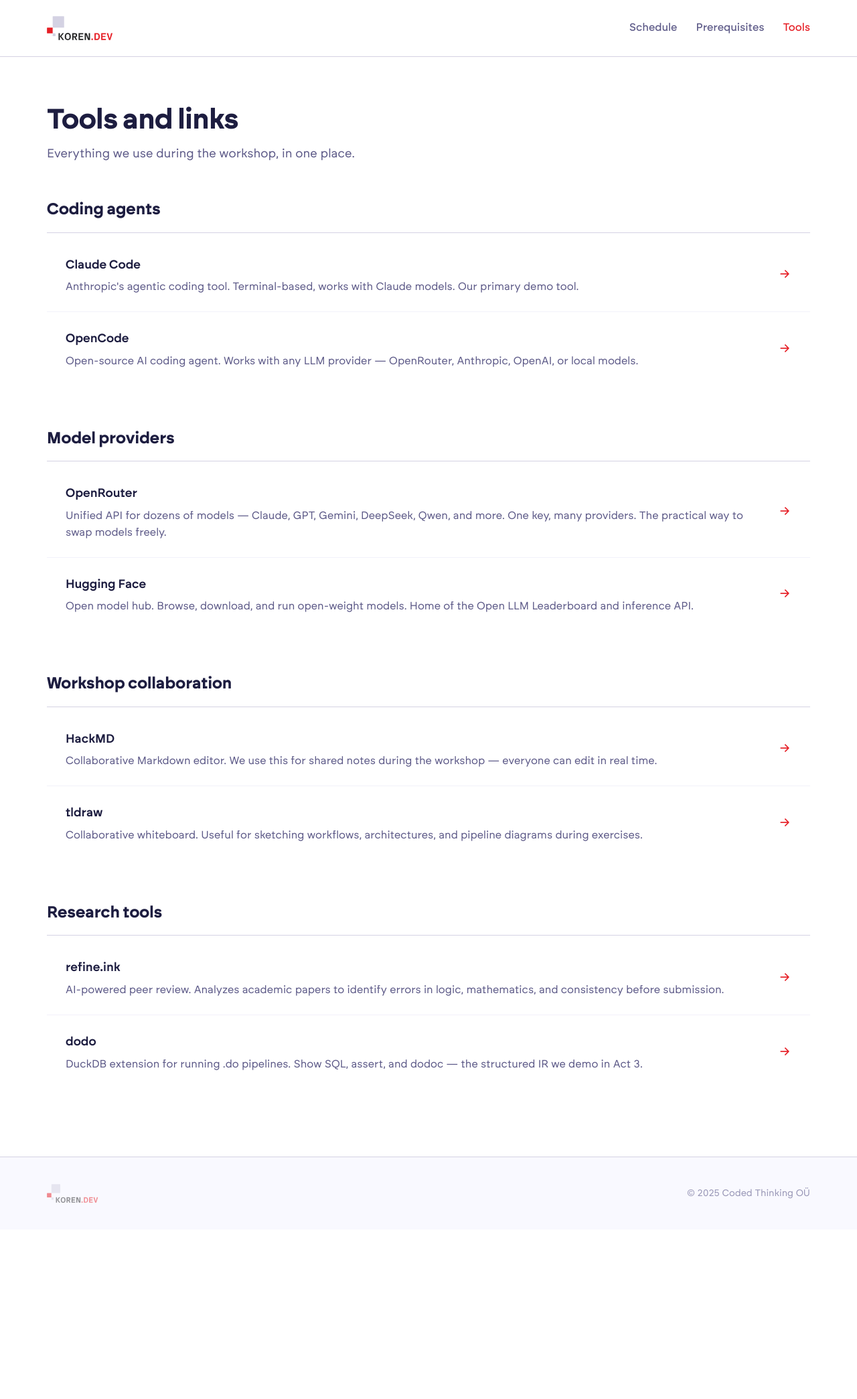
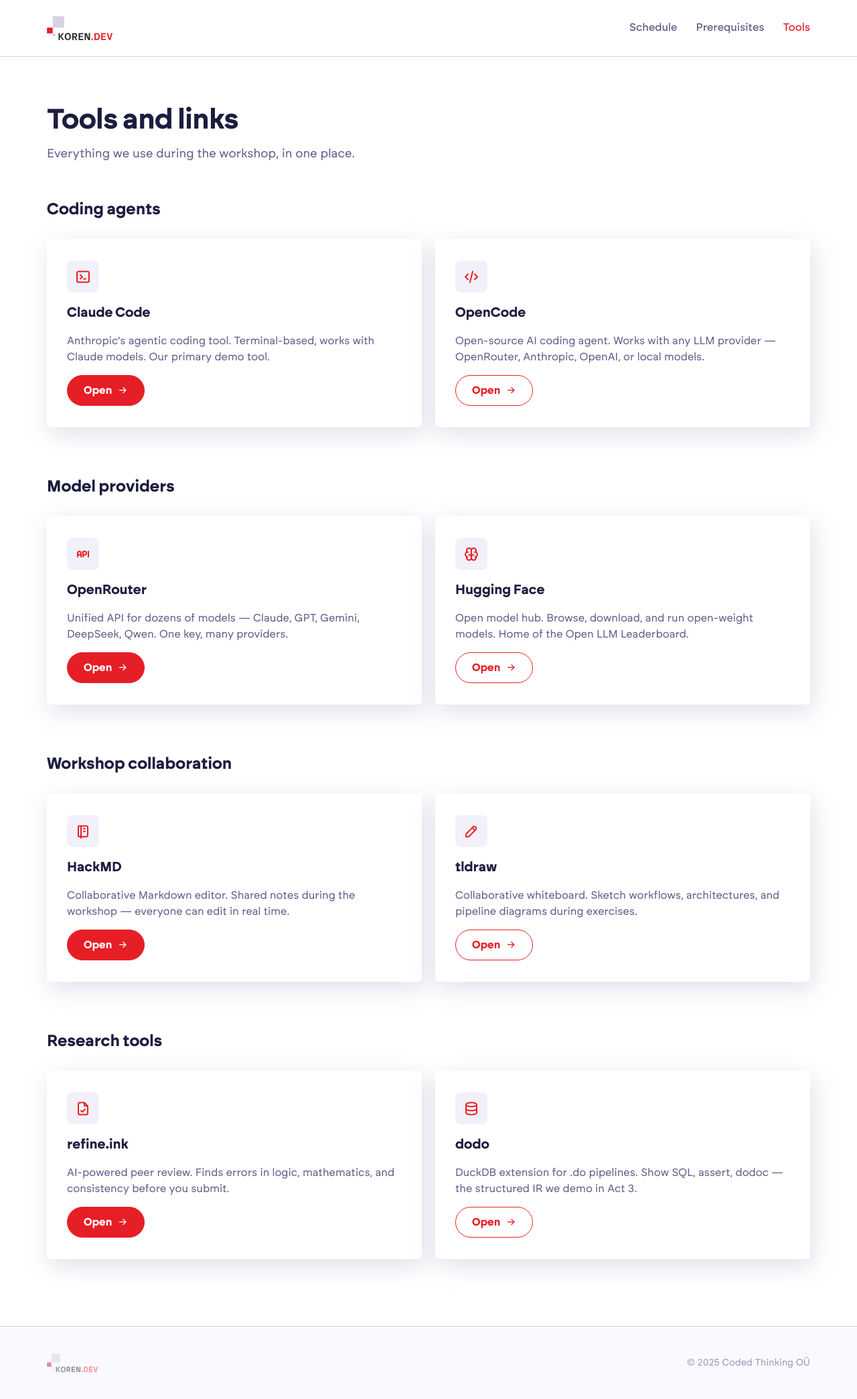
Before and after one commit to codedthinking/ai-workshop, a Jekyll site: the page built from tools.html, in a window 1280 px wide. Shown: the whole page at 67% size. Built offline with Jekyll 4.4.1, drawn with Linux system fonts in a browser that asks for light colours; nearby versions of some CDN libraries; some web fonts are replaced; before the commit the page ends 1836 px from its top, so only the background shows below that.

Commit message:
Redesign tools page with proper card grid and pill buttons
Shadow-lifted cards with Tabler icons, red pill-shaped CTAs
(solid primary + outline secondary), hover lift. Matches the
ct-card / ct-btn patterns from the design system.

Co-Authored-By: Claude Opus 4.6 (1M context) <noreply@anthropic.com>

```diff
--- a/assets/css/style.css
+++ b/assets/css/style.css
@@ -503,47 +503,107 @@ img, svg { display: block; max-width: 100%; }
   color: var(--ct-grey-2);
 }
 
-/* Tool cards (clickable link cards) */
-.tool-card {
+/* Tool sections */
+.tool-section {
+  margin-bottom: 70px;
+}
+.tool-section:last-child {
+  margin-bottom: 0;
+}
+.tool-section > h2 {
+  font-family: var(--ct-font-display);
+  font-weight: 700;
+  font-size: 24px;
+  color: var(--ct-navy);
+  margin-bottom: 24px;
+}
+
+/* Tool grid */
+.tool-grid {
+  display: grid;
+  grid-template-columns: repeat(2, 1fr);
+  gap: 20px;
+}
+
+/* Tool cards — design system ct-card with shadow */
+.tcard {
+  background: var(--ct-white);
+  border-radius: var(--ct-radius-card);
+  box-shadow: var(--ct-shadow-2);
+  padding: 32px 30px;
+  display: flex;
+  flex-direction: column;
+  gap: 14px;
+  transition: transform var(--ct-dur) var(--ct-ease),
+              box-shadow var(--ct-dur) var(--ct-ease);
+}
+.tcard:hover {
+  transform: translateY(-3px);
+  box-shadow: 6px 14px 40px 0px rgba(151,149,181,0.38);
+}
+.tcard-icon {
+  width: 48px;
+  height: 48px;
+  border-radius: 8px;
+  background: var(--ct-surface-2);
   display: flex;
   align-items: center;
-  justify-content: space-between;
-  gap: 20px;
-  padding: 24px 28px;
-  margin-bottom: 2px;
-  background: var(--ct-white);
-  border-bottom: 1px solid var(--ct-surface-2);
-  text-decoration: none;
-  transition: background var(--ct-dur) var(--ct-ease);
+  justify-content: center;
+  color: var(--ct-red);
+  font-size: 24px;
 }
-.tool-card:last-child {
-  border-bottom: none;
+.tcard h3 {
+  font-family: var(--ct-font-display);
+  font-weight: 700;
+  font-size: 20px;
+  color: var(--ct-navy);
 }
-.tool-card:hover {
-  background: var(--ct-surface-2);
-  opacity: 1;
-}
-.tool-info h3 {
-  font-family: var(--ct-font-display);
-  font-weight: 600;
-  font-size: 18px;
-  color: var(--ct-navy);
-  margin-bottom: 6px;
-}
-.tool-info p {
+.tcard p {
   font-size: 16px;
   line-height: 1.55;
   color: var(--ct-grey-1);
-  margin: 0;
+  flex: 1;
 }
-.tool-arrow {
-  flex-shrink: 0;
+
+/* Pill buttons inside tool cards */
+.tcard-btn {
+  display: inline-flex;
+  align-items: center;
+  align-self: flex-start;
+  gap: 8px;
+  font-family: var(--ct-font-sans);
+  font-weight: 700;
+  font-size: 16px;
+  line-height: 1;
+  padding: 14px 24px;
+  border-radius: var(--ct-radius-pill);
+  border: 1.5px solid var(--ct-red);
+  background: var(--ct-red);
+  color: var(--ct-white);
+  text-decoration: none;
+  white-space: nowrap;
+  transition: background var(--ct-dur) var(--ct-ease),
+              color var(--ct-dur) var(--ct-ease),
+              transform var(--ct-dur) var(--ct-ease),
+              gap var(--ct-dur) var(--ct-ease);
+}
+.tcard-btn:hover {
+  background: var(--ct-red-press);
+  border-color: var(--ct-red-press);
+  opacity: 1;
+  gap: 12px;
+}
+.tcard-btn:active {
+  transform: scale(0.97);
+}
+.tcard-btn.outline {
+  background: transparent;
   color: var(--ct-red);
-  font-size: 20px;
-  transition: transform var(--ct-dur) var(--ct-ease);
 }
-.tool-card:hover .tool-arrow {
-  transform: translateX(4px);
+.tcard-btn.outline:hover {
+  background: var(--ct-red);
+  color: var(--ct-white);
+  opacity: 1;
 }
 
 /* Active nav link */
@@ -558,8 +618,8 @@ img, svg { display: block; max-width: 100%; }
   .page-hero h1 {
     font-size: 32px;
   }
-  .tool-card {
-    padding: 20px 0;
+  .tool-grid {
+    grid-template-columns: 1fr;
   }
 }
 
--- a/tools.html
+++ b/tools.html
@@ -14,84 +14,104 @@ description: "Links to tools, platforms, and resources used during the workshop.
 <section class="page-content">
   <div class="container">
 
-    <div class="prereq-group">
+    <div class="tool-section">
       <h2>Coding agents</h2>
+      <div class="tool-grid">
 
-      <a href="https://docs.anthropic.com/en/docs/claude-code" target="_blank" rel="noopener" class="tool-card">
-        <div class="tool-info">
+        <div class="tcard">
+          <div class="tcard-icon"><i class="ti ti-terminal-2"></i></div>
           <h3>Claude Code</h3>
           <p>Anthropic's agentic coding tool. Terminal-based, works with Claude models. Our primary demo tool.</p>
+          <a href="https://docs.anthropic.com/en/docs/claude-code" target="_blank" rel="noopener" class="tcard-btn">
+            Open <i class="ti ti-arrow-right"></i>
+          </a>
         </div>
-        <span class="tool-arrow"><i class="ti ti-arrow-right"></i></span>
-      </a>
 
-      <a href="https://opencode.ai" target="_blank" rel="noopener" class="tool-card">
-        <div class="tool-info">
+        <div class="tcard">
+          <div class="tcard-icon"><i class="ti ti-code"></i></div>
           <h3>OpenCode</h3>
           <p>Open-source AI coding agent. Works with any LLM provider &mdash; OpenRouter, Anthropic, OpenAI, or local models.</p>
+          <a href="https://opencode.ai" target="_blank" rel="noopener" class="tcard-btn outline">
+            Open <i class="ti ti-arrow-right"></i>
+          </a>
         </div>
-        <span class="tool-arrow"><i class="ti ti-arrow-right"></i></span>
-      </a>
+
+      </div>
     </div>
 
-    <div class="prereq-group">
+    <div class="tool-section">
       <h2>Model providers</h2>
+      <div class="tool-grid">
 
-      <a href="https://openrouter.ai" target="_blank" rel="noopener" class="tool-card">
-        <div class="tool-info">
+        <div class="tcard">
+          <div class="tcard-icon"><i class="ti ti-api"></i></div>
           <h3>OpenRouter</h3>
-          <p>Unified API for dozens of models &mdash; Claude, GPT, Gemini, DeepSeek, Qwen, and more. One key, many providers. The practical way to swap models freely.</p>
+          <p>Unified API for dozens of models &mdash; Claude, GPT, Gemini, DeepSeek, Qwen. One key, many providers.</p>
+          <a href="https://openrouter.ai" target="_blank" rel="noopener" class="tcard-btn">
+            Open <i class="ti ti-arrow-right"></i>
+          </a>
         </div>
-        <span class="tool-arrow"><i class="ti ti-arrow-right"></i></span>
-      </a>
 
-      <a href="https://huggingface.co" target="_blank" rel="noopener" class="tool-card">
-        <div class="tool-info">
+        <div class="tcard">
+          <div class="tcard-icon"><i class="ti ti-brain"></i></div>
           <h3>Hugging Face</h3>
-          <p>Open model hub. Browse, download, and run open-weight models. Home of the Open LLM Leaderboard and inference API.</p>
+          <p>Open model hub. Browse, download, and run open-weight models. Home of the Open LLM Leaderboard.</p>
+          <a href="https://huggingface.co" target="_blank" rel="noopener" class="tcard-btn outline">
+            Open <i class="ti ti-arrow-right"></i>
+          </a>
         </div>
-        <span class="tool-arrow"><i class="ti ti-arrow-right"></i></span>
-      </a>
+
+      </div>
     </div>
 
-    <div class="prereq-group">
+    <div class="tool-section">
       <h2>Workshop collaboration</h2>
+      <div class="tool-grid">
 
-      <a href="https://hackmd.io" target="_blank" rel="noopener" class="tool-card">
-        <div class="tool-info">
+        <div class="tcard">
+          <div class="tcard-icon"><i class="ti ti-notebook"></i></div>
           <h3>HackMD</h3>
-          <p>Collaborative Markdown editor. We use this for shared notes during the workshop &mdash; everyone can edit in real time.</p>
+          <p>Collaborative Markdown editor. Shared notes during the workshop &mdash; everyone can edit in real time.</p>
+          <a href="https://hackmd.io" target="_blank" rel="noopener" class="tcard-btn">
+            Open <i class="ti ti-arrow-right"></i>
+          </a>
         </div>
-        <span class="tool-arrow"><i class="ti ti-arrow-right"></i></span>
-      </a>
 
-      <a href="https://tldraw.com" target="_blank" rel="noopener" class="tool-card">
-        <div class="tool-info">
+        <div class="tcard">
+          <div class="tcard-icon"><i class="ti ti-pencil"></i></div>
           <h3>tldraw</h3>
-          <p>Collaborative whiteboard. Useful for sketching workflows, architectures, and pipeline diagrams during exercises.</p>
+          <p>Collaborative whiteboard. Sketch workflows, architectures, and pipeline diagrams during exercises.</p>
+          <a href="https://tldraw.com" target="_blank" rel="noopener" class="tcard-btn outline">
+            Open <i class="ti ti-arrow-right"></i>
+          </a>
         </div>
-        <span class="tool-arrow"><i class="ti ti-arrow-right"></i></span>
-      </a>
+
+      </div>
     </div>
 
-    <div class="prereq-group">
+    <div class="tool-section">
       <h2>Research tools</h2>
+      <div class="tool-grid">
 
-      <a href="https://refine.ink" target="_blank" rel="noopener" class="tool-card">
-        <div class="tool-info">
+        <div class="tcard">
+          <div class="tcard-icon"><i class="ti ti-file-check"></i></div>
           <h3>refine.ink</h3>
-          <p>AI-powered peer review. Analyzes academic papers to identify errors in logic, mathematics, and consistency before submission.</p>
+          <p>AI-powered peer review. Finds errors in logic, mathematics, and consistency before you submit.</p>
+          <a href="https://refine.ink" target="_blank" rel="noopener" class="tcard-btn">
+            Open <i class="ti ti-arrow-right"></i>
+          </a>
         </div>
-        <span class="tool-arrow"><i class="ti ti-arrow-right"></i></span>
-      </a>
 
-      <a href="https://getdodo.dev" target="_blank" rel="noopener" class="tool-card">
-        <div class="tool-info">
+        <div class="tcard">
+          <div class="tcard-icon"><i class="ti ti-database"></i></div>
           <h3>dodo</h3>
-          <p>DuckDB extension for running .do pipelines. Show SQL, assert, and dodoc &mdash; the structured IR we demo in Act 3.</p>
+          <p>DuckDB extension for .do pipelines. Show SQL, assert, dodoc &mdash; the structured IR we demo in Act 3.</p>
+          <a href="https://getdodo.dev" target="_blank" rel="noopener" class="tcard-btn outline">
+            Open <i class="ti ti-arrow-right"></i>
+          </a>
         </div>
-        <span class="tool-arrow"><i class="ti ti-arrow-right"></i></span>
-      </a>
+
+      </div>
     </div>
 
   </div>
```
